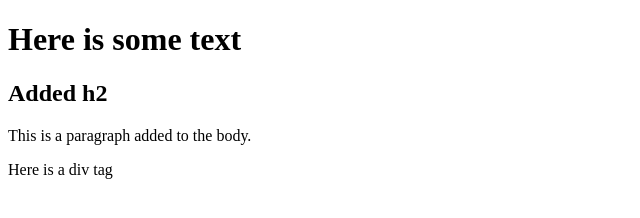
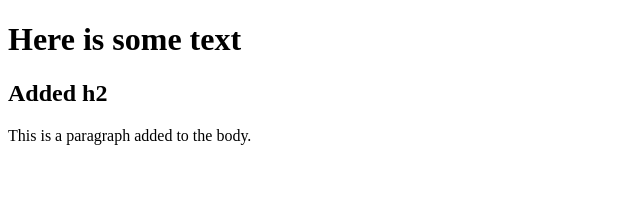
Before and after one commit to SergiiMost/git-test, a plain HTML site: page index.html in a window 1280 px wide. Shown: the whole page, without its empty margins (0-640 px from the left). Drawn offline with Linux system fonts and the light colour scheme.

Commit message:
Revert "Merge pull request #4 from SergiiMost/feature/add-divtag"
This reverts commit a5647eea16881ee3c54bb5873ad975ada5bbaae4, reversing
changes made to c91032777f917fb0e0057463f54c4179cef38beb.

```diff
--- a/index.html
+++ b/index.html
@@ -9,6 +9,5 @@
     <h1>Here is some text</h1>
     <h2>Added h2</h2>
     <p>This is a paragraph added to the body.</p>
-    <div>Here is a div tag</div>
   </body>
 </html>
```
